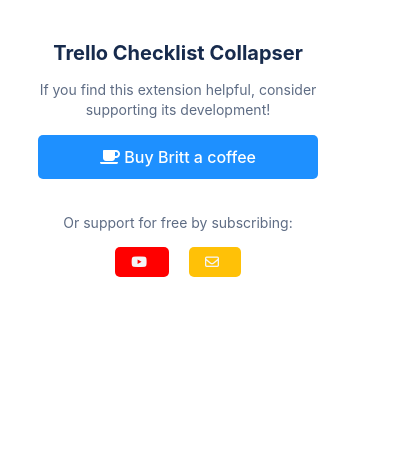
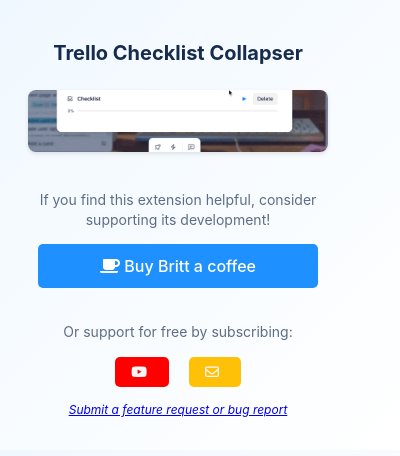
Before and after one commit to brittanyjoiner15/trello-collapse-checklists, a browser extension: page popup.html in a window 400 px wide. Drawn offline with Linux system fonts and the light colour scheme.

Commit message:
update pop up styles

```diff
--- a/popup.html
+++ b/popup.html
@@ -8,8 +8,8 @@
 
 <body class="popup-body">
   <h1 class="popup-title">Trello Checklist Collapser</h1>
-  <p class="popup-text">If you find this extension helpful, consider supporting its development!
-  </p>
+  <img src="assets/demo2.gif" alt="Demo of collapsing Trello checklists" class="demo-gif">
+  <p class="popup-text">If you find this extension helpful, consider supporting its development!</p>
   <a href="https://buy.stripe.com/28E28re845iBe3K0pwe7m0q" target="_blank" class="main-cta">
     <i class="fas fa-coffee"></i> Buy Britt a coffee
   </a>
@@ -22,6 +22,11 @@
       <i class="far fa-envelope"></i>
     </a>
   </div>
+  <div class="feedback-link">
+    <a href="https://forms.fillout.com/t/qP9Qa4Rrp4us" target="_blank">
+      Submit a feature request or bug report
+    </a>
+  </div>
 </body>
 
 </html>
--- a/styles.css
+++ b/styles.css
@@ -31,6 +31,14 @@
   padding: 20px;
   font-family: -apple-system, BlinkMacSystemFont, 'Segoe UI', Roboto, Oxygen, Ubuntu, Cantarell, sans-serif;
   text-align: center;
+  background: linear-gradient(135deg, #F0F8FF 0%, #ffffff 100%);
+}
+
+.demo-gif {
+  width: 100%;
+  border-radius: 8px;
+  margin: 10px 0 20px;
+  box-shadow: 0 2px 4px rgba(0, 0, 0, 0.1);
 }
 
 .popup-title {
@@ -98,3 +106,11 @@
 .social-button i {
   margin-right: 6px;
 }
+
+.feedback-link {
+  color: #5E6C84;
+  font-size: 12px;
+  margin-top: 15px;
+  margin-bottom: 5px;
+  font-style: italic;
+}
```
Also changed, not shown: assets/demo-collapse.gif (added), assets/demo2.gif (added).
